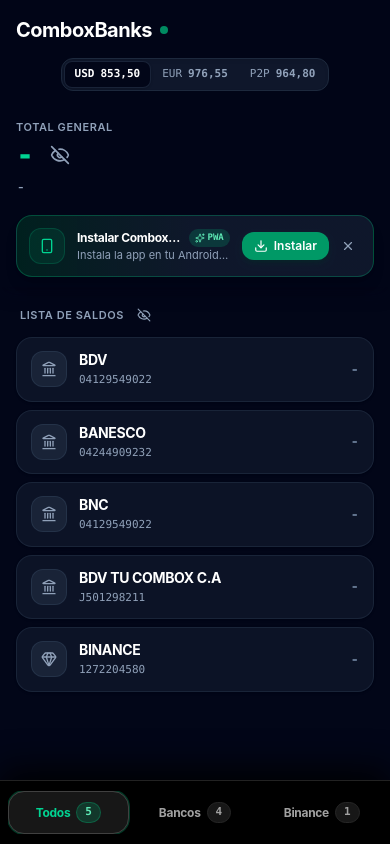
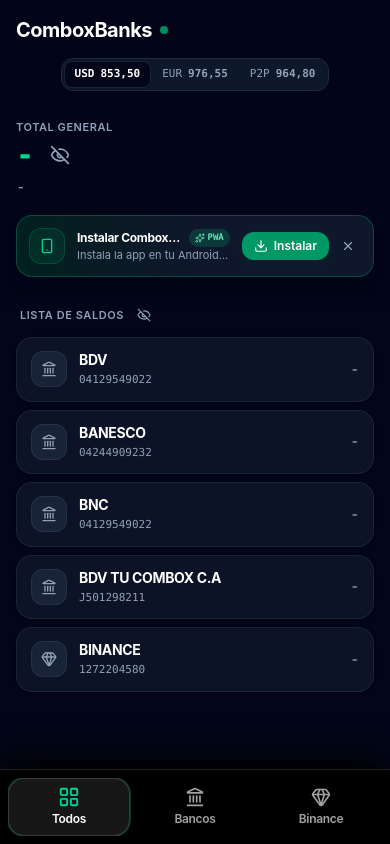
Before and after one commit to moises2reis/SaldoCMBX, a React (Vite) app: page / in a window 390 px wide. Built offline with nearby package versions, Linux system fonts and the light colour scheme; no server answers.

Commit message:
feat: enhance UI interactions and mobile styling
- Update bottom navigation with category icons
- Improve bank card interaction with active scaling
- Optimize touch/scroll behavior with safe-area support

```diff
--- a/src/App.tsx
+++ b/src/App.tsx
@@ -8,7 +8,7 @@
 import { EditBankBalanceModal } from './components/EditBankBalanceModal';
 import { PWAInstallButton } from './components/PWAInstallButton';
 import { OfflineIndicator } from './components/OfflineIndicator';
-import { Eye, EyeOff } from 'lucide-react';
+import { Eye, EyeOff, LayoutGrid, Landmark, Banknote, Wallet, Gem } from 'lucide-react';
 
 export default function App() {
   const [rates, setRates] = useState<ExchangeRates>(() => {
@@ -577,35 +577,67 @@
       {/* Indicador de estado Offline */}
       <OfflineIndicator />
 
-      {/* Menú inferior completo de Categorías con Fondo Negro */}
+      {/* Menú inferior completo de Categorías con Fondo Negro e Iconos */}
       {categories.length > 1 && (
         <nav
           aria-label="Filtro de categorías"
-          className="fixed bottom-0 left-0 right-0 z-40 bg-black border-t border-neutral-800/90 shadow-[0_-10px_35px_rgba(0,0,0,0.95)] px-2 sm:px-4 py-2.5 sm:py-3"
+          className="fixed bottom-0 left-0 right-0 z-40 bg-black border-t border-neutral-800/90 shadow-[0_-10px_35px_rgba(0,0,0,0.95)] px-2 sm:px-4 py-2 sm:py-2.5"
         >
-          <div className="max-w-2xl mx-auto flex items-center justify-between sm:justify-center gap-1.5 sm:gap-2.5 overflow-x-auto no-scrollbar">
+          <div className="max-w-2xl mx-auto flex items-center justify-between sm:justify-center gap-1 sm:gap-3 overflow-x-auto no-scrollbar">
             {categories.map((cat) => {
               const isActive = selectedCategory === cat.id;
+              const catId = cat.id.toLowerCase();
+
               return (
                 <button
                   key={cat.id}
                   type="button"
                   onClick={() => setSelectedCategory(cat.id)}
-                  className={`flex-1 min-w-[76px] py-2.5 sm:py-3 px-3 sm:px-5 rounded-2xl text-xs sm:text-sm font-bold transition-all flex items-center justify-center gap-1.5 sm:gap-2 whitespace-nowrap select-none ${
+                  className={`flex-1 min-w-[70px] py-2 sm:py-2.5 px-2.5 sm:px-4 rounded-2xl transition-all duration-150 active:scale-95 flex flex-col items-center justify-center gap-1 select-none group ${
                     isActive
-                      ? 'bg-neutral-900 text-emerald-400 border border-neutral-700 shadow-lg ring-1 ring-emerald-500/30'
+                      ? 'bg-neutral-900 text-emerald-400 border border-neutral-700/90 shadow-md ring-1 ring-emerald-500/30'
                       : 'text-neutral-400 hover:text-white hover:bg-neutral-900/60 border border-transparent'
                   }`}
                 >
-                  <span className="tracking-tight">{cat.label}</span>
+                  <div className="flex items-center justify-center">
+                    {catId === 'todos' ? (
+                      <LayoutGrid
+                        className={`w-5 h-5 transition-transform duration-200 ${
+                          isActive ? 'scale-110 text-emerald-400' : 'text-neutral-400 group-hover:text-neutral-200'
+                        }`}
+                      />
+                    ) : catId === 'banco' || catId === 'bancos' ? (
+                      <Landmark
+                        className={`w-5 h-5 transition-transform duration-200 ${
+                          isActive ? 'scale-110 text-emerald-400' : 'text-neutral-400 group-hover:text-neutral-200'
+                        }`}
+                      />
+                    ) : catId === 'efectivo' ? (
+                      <Banknote
+                        className={`w-5 h-5 transition-transform duration-200 ${
+                          isActive ? 'scale-110 text-emerald-400' : 'text-neutral-400 group-hover:text-neutral-200'
+                        }`}
+                      />
+                    ) : catId === 'binance' || catId.includes('cripto') || catId.includes('digital') ? (
+                      <Gem
+                        className={`w-5 h-5 transition-transform duration-200 ${
+                          isActive ? 'scale-110 text-emerald-400' : 'text-neutral-400 group-hover:text-neutral-200'
+                        }`}
+                      />
+                    ) : (
+                      <Wallet
+                        className={`w-5 h-5 transition-transform duration-200 ${
+                          isActive ? 'scale-110 text-emerald-400' : 'text-neutral-400 group-hover:text-neutral-200'
+                        }`}
+                      />
+                    )}
+                  </div>
                   <span
-                    className={`text-[11px] sm:text-xs px-2 py-0.5 rounded-full font-mono font-bold shrink-0 ${
-                      isActive
-                        ? 'bg-emerald-500/20 text-emerald-300 border border-emerald-500/30'
-                        : 'bg-neutral-900 text-neutral-400 border border-neutral-800'
+                    className={`text-xs sm:text-[13px] font-semibold tracking-tight transition-colors ${
+                      isActive ? 'text-white' : 'text-neutral-400 group-hover:text-neutral-200'
                     }`}
                   >
-                    {cat.count}
+                    {cat.label}
                   </span>
                 </button>
               );
--- a/src/components/BankListItem.tsx
+++ b/src/components/BankListItem.tsx
@@ -85,7 +85,7 @@
       role="button"
       tabIndex={0}
       title="Toca para actualizar (Macro o Manual)"
-      className="bg-slate-900/80 hover:bg-slate-900 active:bg-slate-800/90 border border-slate-800/80 hover:border-slate-700 rounded-2xl px-3.5 py-3 sm:px-4 sm:py-3.5 transition-all flex items-center justify-between gap-3 shadow-sm select-none group cursor-pointer"
+      className="bg-slate-900/80 hover:bg-slate-900 active:bg-slate-800/90 active:scale-[0.985] active:brightness-95 border border-slate-800/80 hover:border-slate-700 rounded-2xl px-3.5 py-3 sm:px-4 sm:py-3.5 transition-all duration-150 flex items-center justify-between gap-3 shadow-sm select-none group cursor-pointer"
     >
       {/* Izquierda: Icono y nombre */}
       <div className="flex items-center gap-3 min-w-0 flex-1">
--- a/src/index.css
+++ b/src/index.css
@@ -1,24 +1,63 @@
 @import "tailwindcss";
 
-/* Ocultar barra desplazadora (scrollbars) en toda la app y elementos desplazables */
+/* Ajustes globales de física táctil y scroll nativo tipo App */
+:root {
+  --sat: env(safe-area-inset-top, 0px);
+  --sab: env(safe-area-inset-bottom, 0px);
+  --sal: env(safe-area-inset-left, 0px);
+  --sar: env(safe-area-inset-right, 0px);
+}
+
+html {
+  -webkit-text-size-adjust: 100%;
+  -webkit-tap-highlight-color: transparent;
+  touch-action: pan-y pinch-zoom;
+  overscroll-behavior-y: none;
+  overscroll-behavior-x: none;
+  scroll-behavior: smooth;
+  height: 100%;
+}
+
+body {
+  height: 100%;
+  overflow-x: hidden;
+  overflow-y: auto;
+  -webkit-overflow-scrolling: touch;
+  overscroll-behavior-y: none;
+  -webkit-font-smoothing: antialiased;
+  -moz-osx-font-smoothing: grayscale;
+  text-rendering: optimizeLegibility;
+  user-select: none;
+  -webkit-user-select: none;
+  -webkit-touch-callout: none;
+}
+
+/* Ocultar barras de desplazamiento manteniendo el scroll fluido nativo */
 * {
-  scrollbar-width: none !important; /* Firefox */
-  -ms-overflow-style: none !important; /* IE y Edge */
+  scrollbar-width: none !important;
+  -ms-overflow-style: none !important;
+  -webkit-tap-highlight-color: transparent;
 }
 
 *::-webkit-scrollbar {
-  display: none !important; /* Chrome, Safari, Opera */
+  display: none !important;
   width: 0 !important;
   height: 0 !important;
 }
 
-html, body {
-  scrollbar-width: none !important;
-  -ms-overflow-style: none !important;
+/* Estilos de interacción táctil nativa en botones y tarjetas */
+button, [role="button"] {
+  touch-action: manipulation;
+  -webkit-tap-highlight-color: transparent;
+  user-select: none;
+  -webkit-user-select: none;
 }
 
-html::-webkit-scrollbar, body::-webkit-scrollbar {
-  display: none !important;
-  width: 0 !important;
-  height: 0 !important;
+/* Soporte para safe area en dispositivos móviles */
+.pb-safe {
+  padding-bottom: max(1rem, env(safe-area-inset-bottom, 1rem));
 }
+
+.pt-safe {
+  padding-top: max(0.75rem, env(safe-area-inset-top, 0.75rem));
+}
```
